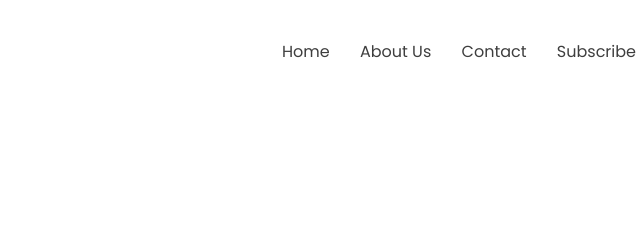
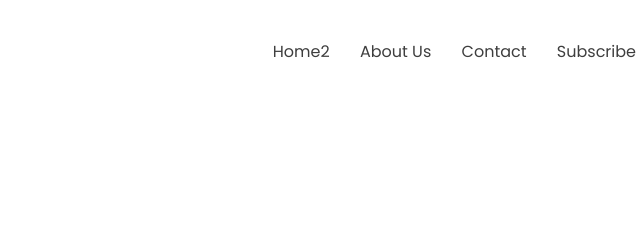
Before and after one commit to samiuldev/test-25, a plain HTML site: page index.html in a window 1280 px wide. Shown: the top 240 px of the page, 549-1189 px from the left. Drawn offline with nearby package versions, Linux system fonts and the light colour scheme; no server answers.

Commit message:
updated commit

```diff
--- a/index.html
+++ b/index.html
@@ -28,7 +28,7 @@
         </div>
         <div class="offcanva__menu">
             <ul>
-                <li><a href="#">Home</a></li>
+                <li><a href="#">Home2</a></li>
                 <li><a href="#">About Us</a></li>
                 <li><a href="#">Contact</a></li>
                 <li><a href="#">Subscribe</a></li>
@@ -51,7 +51,7 @@
                 <div class="col-lg-6  col-md-6 col-6">
                     <div class="nav-area mb-nn d-flex justify-content-end">
                         <ul class="main-menu">
-                            <li><a href="#">Home</a></li>
+                            <li><a href="#">Home2</a></li>
                             <li><a href="#">About Us</a></li>
                             <li><a href="#">Contact</a></li>
                             <li><a href="#">Subscribe</a></li>
```
